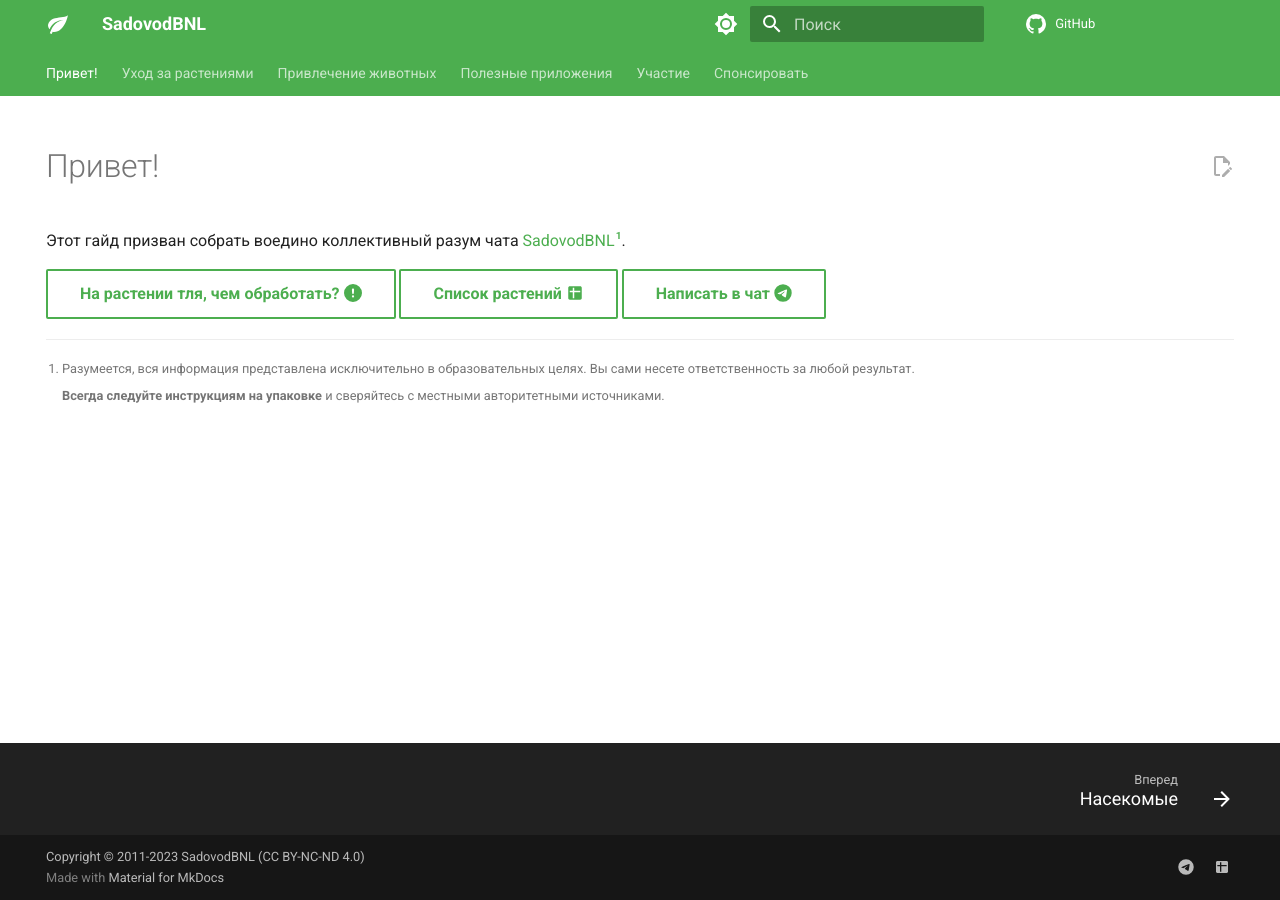
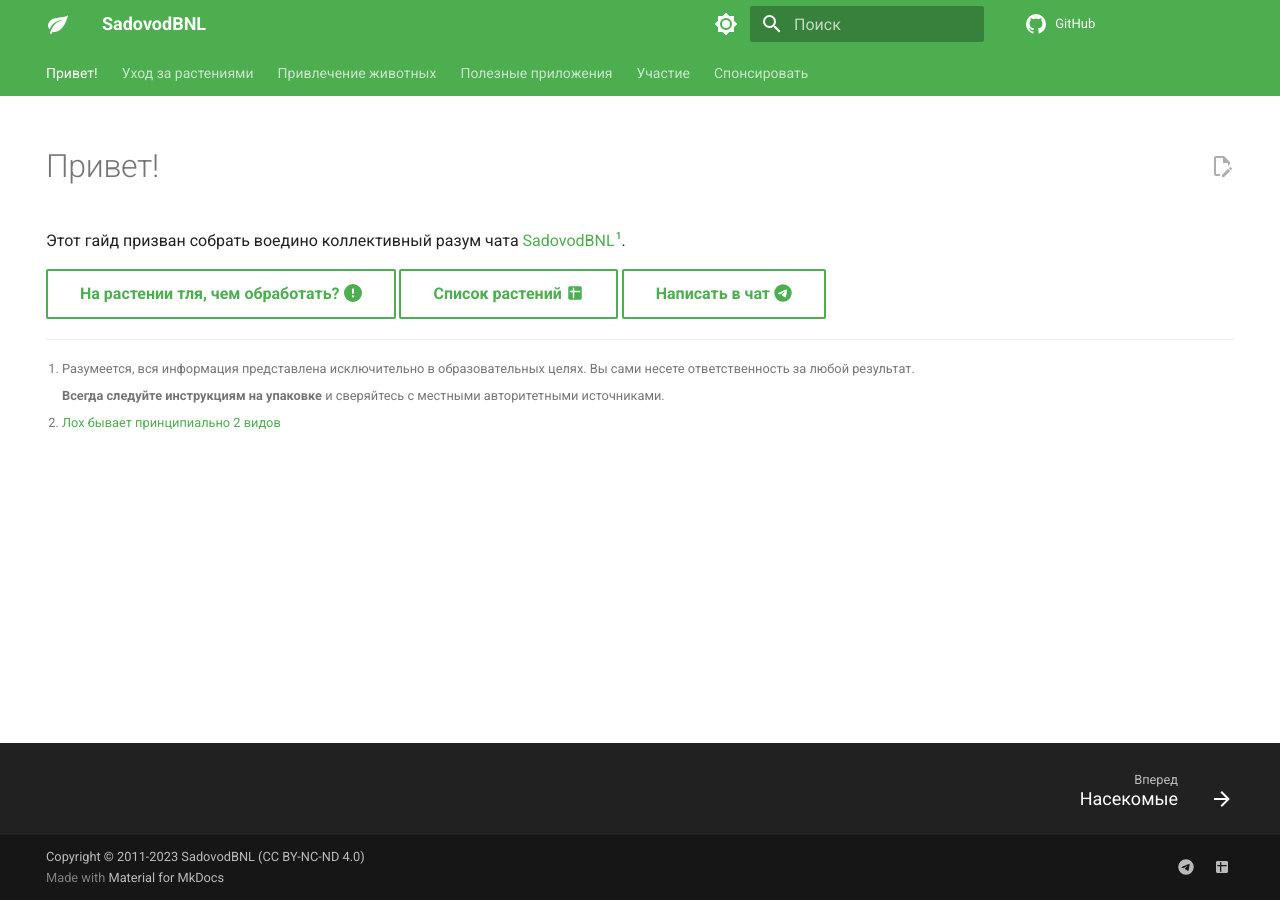
Before and after one commit to eigenein/sadovod-bnl, an MkDocs documentation site: the page built from docs/index.md, in a window 1280 px wide. Built offline with MkDocs 1.6.1 and Material for MkDocs 9.7.7, drawn with Linux system fonts in a browser that asks for light colours; comment, search, counter and statistics services are not loaded.

Commit message:
Add the footnote

```diff
--- a/docs/index.md
+++ b/docs/index.md
@@ -12,8 +12,9 @@ hide:
 [Список растений :material-google-spreadsheet:](https://docs.google.com/spreadsheets/d/1Kb5VpLNyeKjFGBcfFL9tN5z-cKTSS4mMP1GA9QjMOzY/edit?usp=sharing){ .md-button }
 [Написать в чат :fontawesome-brands-telegram:](https://t.me/gardening_benelux){ .md-button }
 
-
 [^1]:
     Разумеется, вся информация представлена исключительно в образовательных целях. Вы сами несете ответственность за любой результат.
 
     **Всегда следуйте инструкциям на упаковке** и сверяйтесь с местными авторитетными источниками.
+
+[^2]: [Лох бывает принципиально 2 видов](https://t.me/gardening_benelux/19470)
```
